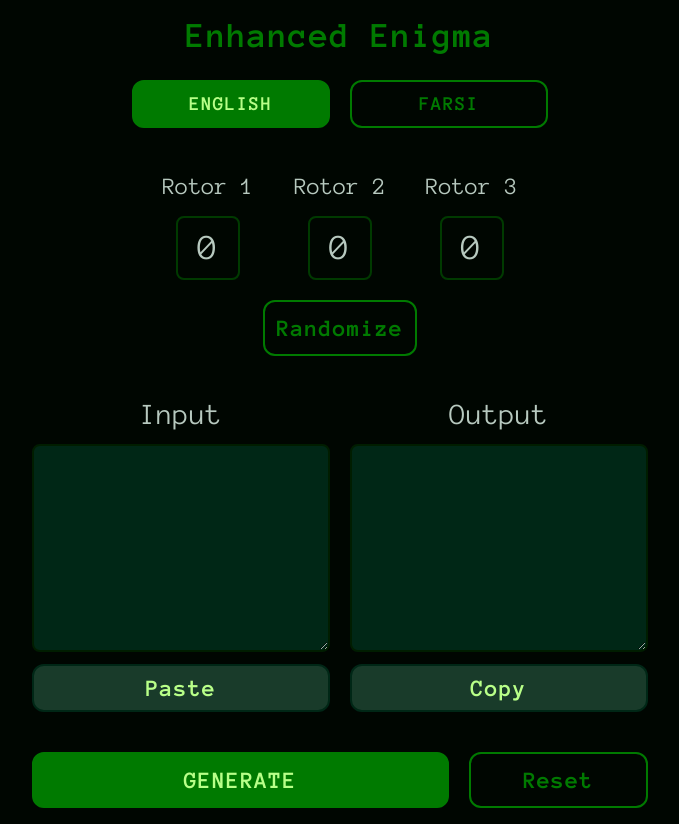
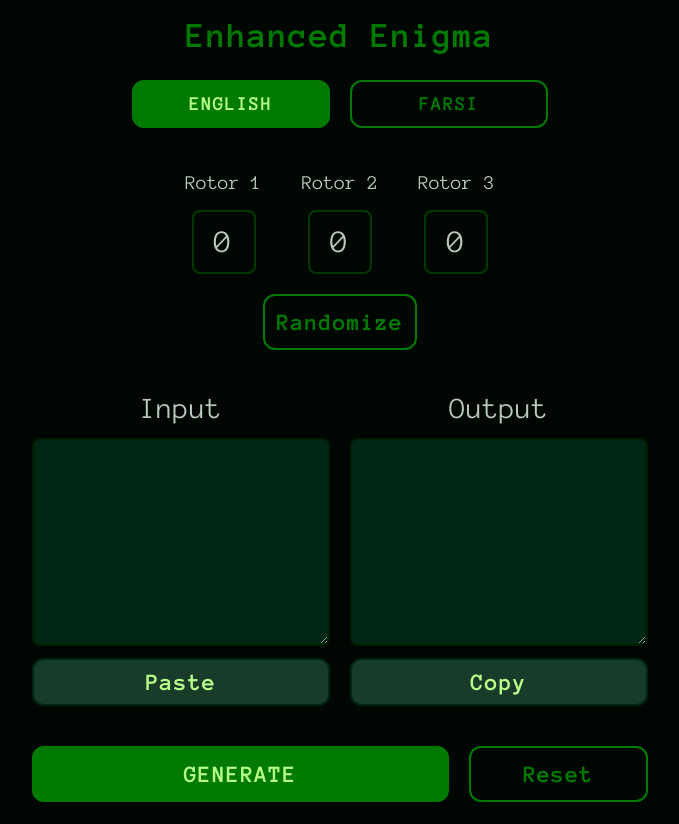
Before and after one commit to parsalemi/enigma, an Angular app: page / in a window 1280 px wide. Shown: the whole page, without its empty margins (300-979 px from the left). Built offline with nearby package versions, Linux system fonts and the light colour scheme.

Commit message:
style: reduce font-size on rotors

```diff
--- a/src/app/components/rotors/rotors.css
+++ b/src/app/components/rotors/rotors.css
@@ -5,7 +5,7 @@ input {
   border: 2px solid var(--primary-800);
   background-color: var(--basic-1100);
   border-radius: 8px;
-  font-size: 2.25rem;
+  font-size: 2rem;
   letter-spacing: 1px;
   transition: all .1s;
 
@@ -29,5 +29,5 @@ input[type=number] {
 }
 
 label {
-  font-size: 1.5rem;
+  font-size: 1.25rem;
 }
```
